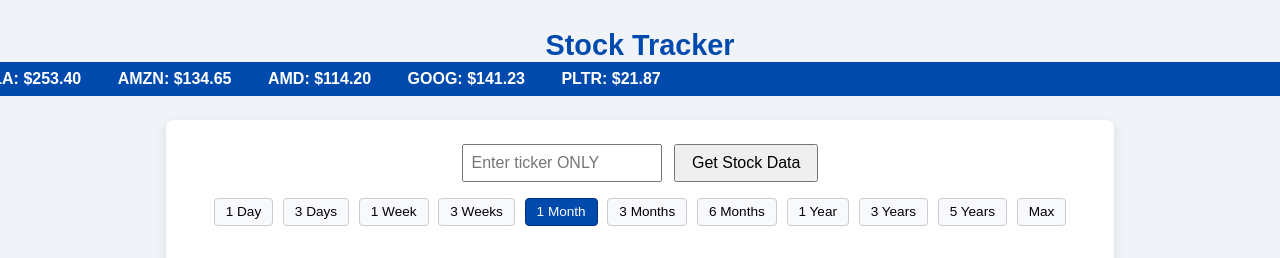
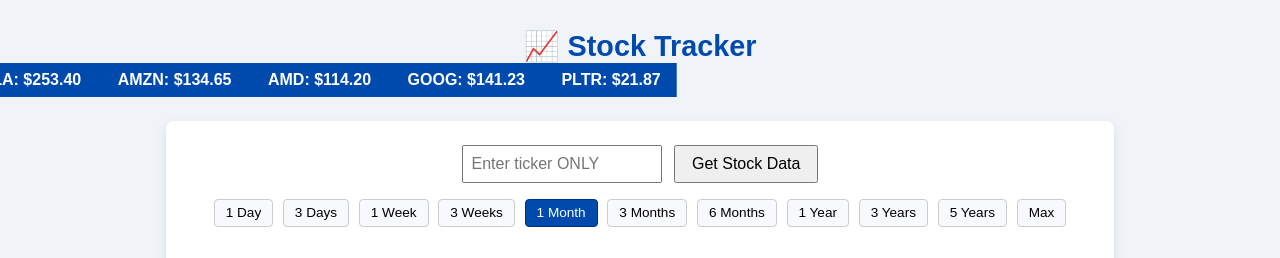
Before and after one commit to zarikvirani45/stock-tracker, a Flask app: page / in a window 1280 px wide. Shown: the top 258 px of the page. Run offline with Flask 3, Linux system fonts and the light colour scheme.

Commit message:
updated layout and format changed ticker search

```diff
--- a/templates/index.html
+++ b/templates/index.html
@@ -147,10 +147,10 @@
 <body>
 
   <!-- Title -->
-  <div class="page-title">Stock Tracker</div>
+  <div class="page-title">📈 Stock Tracker</div>
 
   <!-- Stock Prices Marquee -->
-  <div class="price-strip">
+  <div class="price-strip"
     <div id="price-marquee">
       <span class="ticker-item">AAPL: $192.30</span>
       <span class="ticker-item">NVDA: $478.55</span>
```
